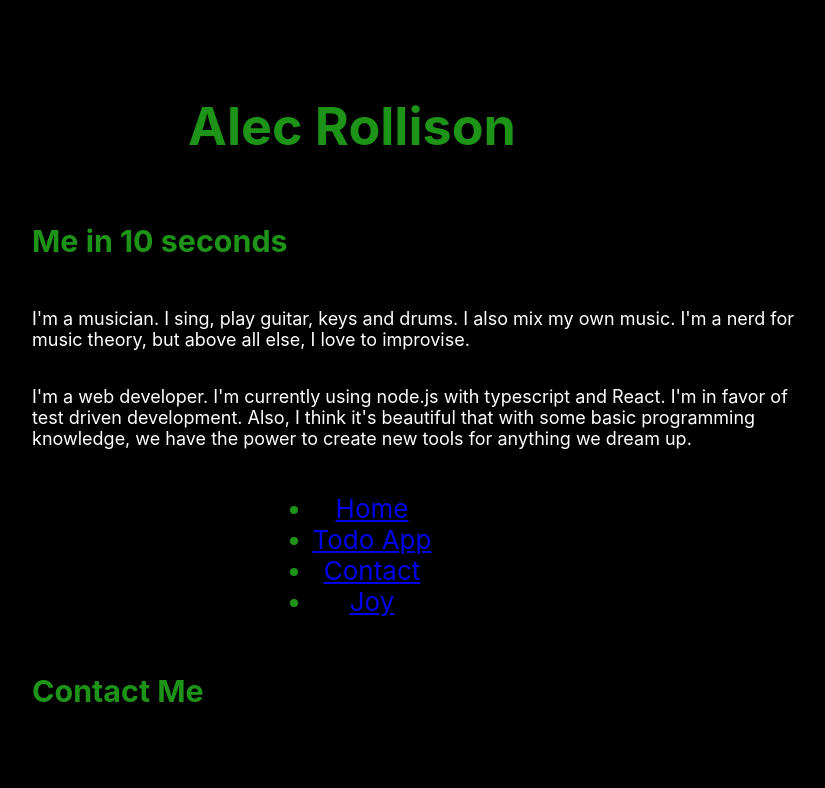
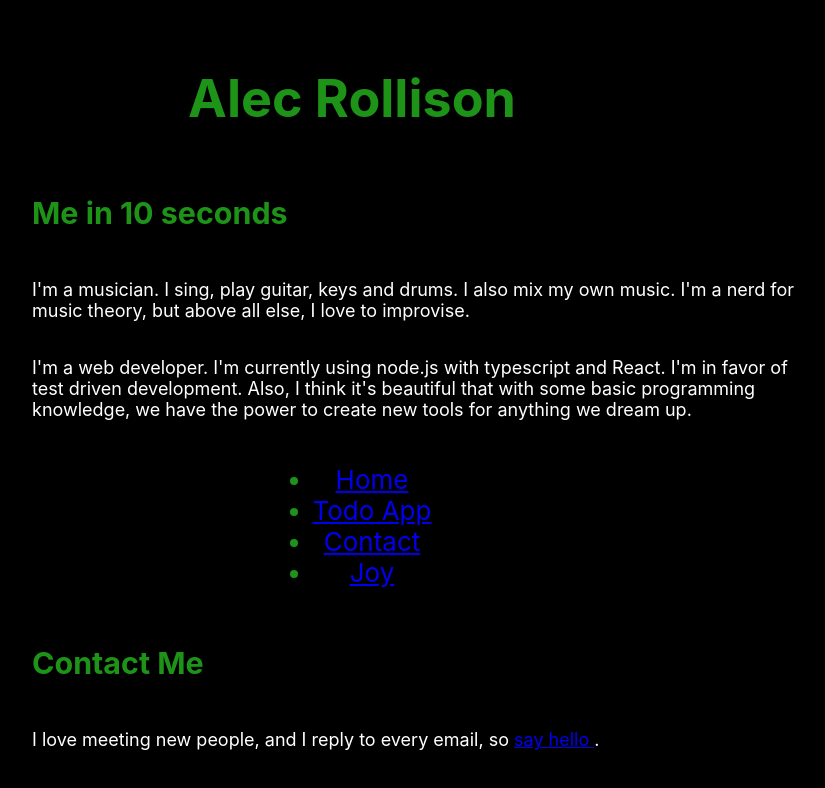
Before and after one commit to aelishRollo/personal-site, a React (Create React App) app: page / in a window 1280 px wide. Shown: the top 788 px of the page, without its empty margins (288-1113 px from the left). Built offline with nearby package versions, Linux system fonts and the light colour scheme.

Commit message:
Add message to contact link

```diff
--- a/src/components/Contact.tsx
+++ b/src/components/Contact.tsx
@@ -1,6 +1,7 @@
 import React from 'react';
 import Lank from './Lank'
 import '../App.css';
+import { Routes, Route, BrowserRouter, Link } from 'react-router-dom';
 
 export default function Contact() {
 
@@ -8,7 +9,7 @@ export default function Contact() {
         <div className="App">
             <header className="App-header">
                 <p>
-                    Hi, please email me. I'd love to hear from you.
+                I love meeting new people, and I reply to every email, so <Link to="/Contact"> say hello </Link>.
                 </p>
                 <Lank />
             </header >
--- a/src/components/Homepage.jsx
+++ b/src/components/Homepage.jsx
@@ -1,4 +1,5 @@
 import Lank from './Lank'
+import { Routes, Route, BrowserRouter, Link } from 'react-router-dom';
 
 
 export default function HomePage() {
@@ -23,6 +24,9 @@ export default function HomePage() {
         <h3 className='App-subheader'>
           Contact Me
         </h3>
+        <p className='App-paragraph'>
+        I love meeting new people, and I reply to every email, so <Link to="/Contact"> say hello </Link>.
+        </p>
 
       </header>
     );
```
